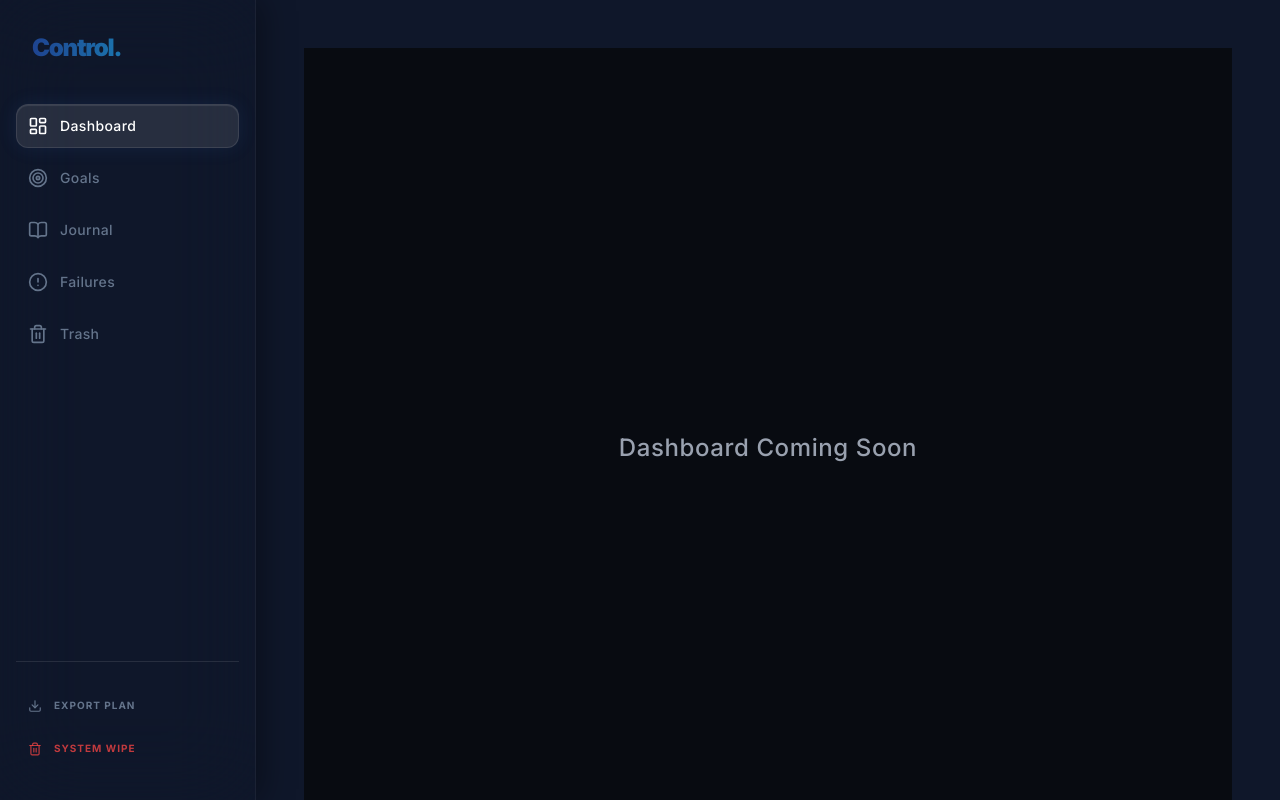
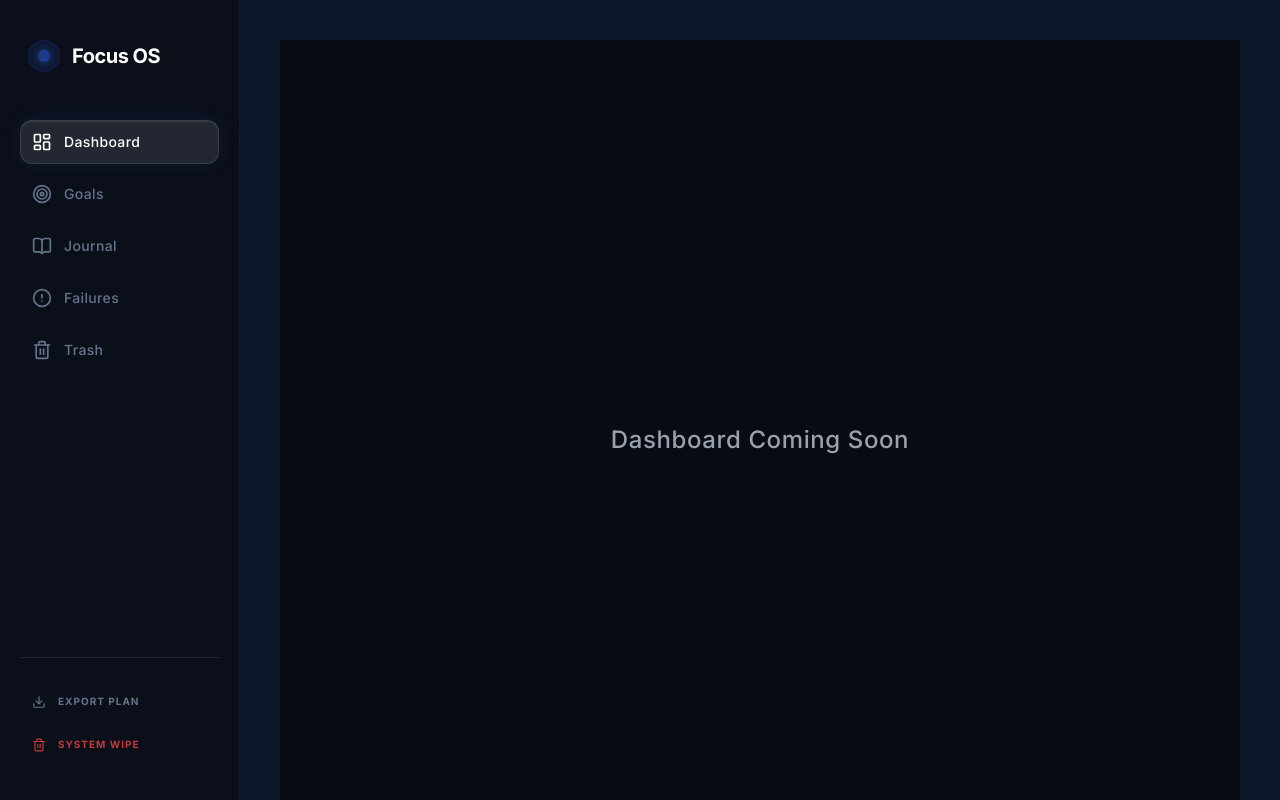
Before and after one commit to hgbvbvbvyjuyh/control-app, a React (Vite) app in the folder productivity-app/frontend/: page / in a window 1280 px wide. Built offline with nearby package versions, Linux system fonts and the light colour scheme.

Commit message:
Update sidebar width to w-60

```diff
--- a/productivity-app/frontend/src/components/Layout.tsx
+++ b/productivity-app/frontend/src/components/Layout.tsx
@@ -81,15 +81,17 @@ export const Layout = () => {
         - `shrink-0` prevents it from shrinking if the content is too wide.
         - It has no `absolute` or `fixed` positioning, so it remains in the normal document flow.
       */}
-      <aside className="hidden md:flex h-full w-64 shrink-0 flex-col pt-8 p-4 z-30 shadow-[4px_0_32px_rgba(0,0,0,0.4)] bg-surface/40 backdrop-blur-2xl border-r border-white/5">
-        <motion.h1
-          initial={{ opacity: 0, x: -20, filter: 'blur(4px)' }}
-          animate={{ opacity: 1, x: 0, filter: 'blur(0px)' }}
-          transition={{ duration: 0.5, ease: [0.22, 1, 0.36, 1] }}
-          className="text-2xl font-black mb-10 px-4 text-transparent bg-clip-text bg-gradient-to-r from-primary to-accent tracking-tighter drop-shadow-sm"
+      <aside className="hidden md:flex h-full w-60 shrink-0 flex-col pt-10 p-5 z-30 bg-[#0B0F1A] border-r border-white/5">
+        <motion.div
+          initial={{ opacity: 0, x: -20 }}
+          animate={{ opacity: 1, x: 0 }}
+          className="flex items-center gap-3 mb-12 px-2"
         >
-          Control.
-        </motion.h1>
+          <div className="w-8 h-8 rounded-full bg-primary/20 flex items-center justify-center border border-primary/30">
+            <div className="w-3 h-3 rounded-full bg-primary shadow-[0_0_10px_rgba(59,130,246,0.5)]" />
+          </div>
+          <h1 className="text-xl font-bold tracking-tight text-white">Focus OS</h1>
+        </motion.div>
         <motion.div
           initial="hidden"
           animate="visible"
@@ -147,8 +149,9 @@ export const Layout = () => {
         FIX 3: The main content area is also a direct child of the flex container.
         - `flex-1` allows it to take up all the remaining horizontal space next to the sidebar.
       */}
-      <main className="relative z-10 flex-1 min-h-0 overflow-y-auto no-scrollbar flex flex-col bg-transparent p-6 md:p-12">
-        <AnimatePresence mode="wait">
+      <main className="relative z-10 flex-1 min-h-0 overflow-y-auto no-scrollbar flex flex-col bg-[#0F172A] p-8 lg:p-10">
+        <div className="max-w-[1600px] mx-auto w-full h-full flex flex-col">
+          <AnimatePresence mode="wait">
           <motion.div
             key={location.pathname}
             initial={{ opacity: 0, y: 10, filter: 'blur(8px)', scale: 0.99 }}
@@ -160,6 +163,7 @@ export const Layout = () => {
             <Outlet />
           </motion.div>
         </AnimatePresence>
+        </div>
       </main>
 
       {/* Mobile Bottom Navigation */}
```
